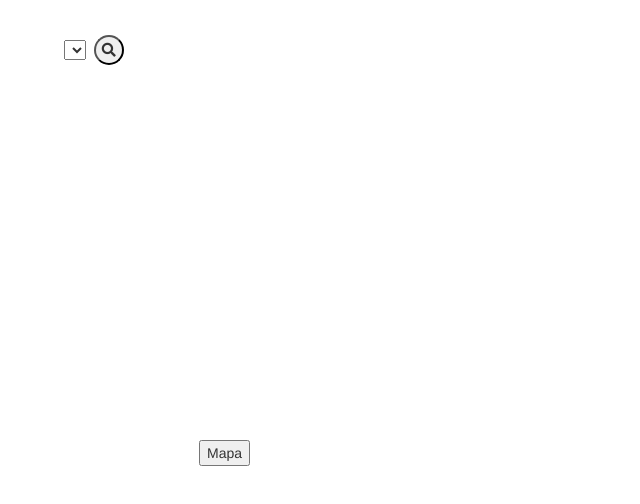
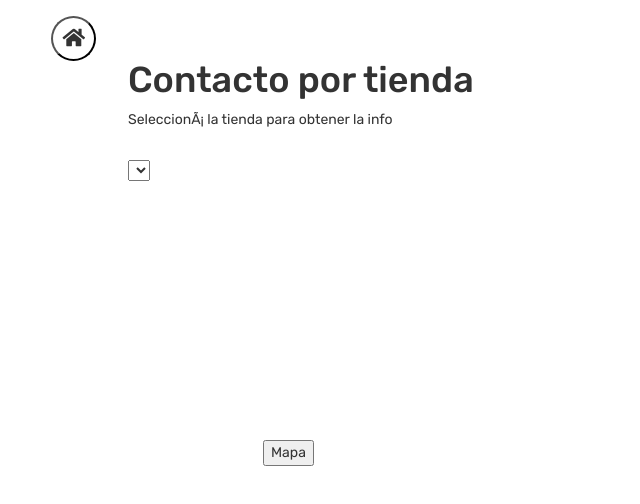
Before and after one commit to DiegoDelgado82/service, a plain HTML site: page contacts.html in a window 1280 px wide. Shown: the whole page, without its empty margins (0-640 px from the left). Drawn offline with nearby package versions, Linux system fonts and the light colour scheme; no server answers.

Commit message:
Cambios contacts

```diff
--- a/contacts.html
+++ b/contacts.html
@@ -1,47 +1,57 @@
 <!DOCTYPE html>
 
 <html lang="es"><head><meta http-equiv="Content-Type" content="text/html; charset=windows-1252">
+
     <head>
         <title>Contactos por local</title>
         <meta charset="utf-8">
-        <meta name="viewport" content="width=device-width, initial-scale=1">
+        <meta name="viewport" content="width=device-width, user-scalable=no">
         <link rel="stylesheet" href="https://maxcdn.bootstrapcdn.com/bootstrap/3.4.1/css/bootstrap.min.css">
-        <link rel="stylesheet" href="style.css">
+        <link rel="stylesheet" href="/style.css">
         <script src="https://ajax.googleapis.com/ajax/libs/jquery/3.6.0/jquery.min.js"></script>
         <script src="https://maxcdn.bootstrapcdn.com/bootstrap/3.4.1/js/bootstrap.min.js"></script>
         <link href="https://cdnjs.cloudflare.com/ajax/libs/font-awesome/5.10.0/css/all.min.css" rel="stylesheet">
       </head>
+
 
 <script src="js/store.js"></script>
 <script src="js/contacts.js"></script>
 <script>
 var idioma='es';
 </script>
-
+<link rel="preconnect" href="https://fonts.googleapis.com">
+<link rel="preconnect" href="https://fonts.gstatic.com" crossorigin>
+<link href="https://fonts.googleapis.com/css2?family=Rubik:ital,wght@0,300;0,400;0,500;0,600;0,700;0,800;0,900;1,300;1,400;1,500;1,600;1,700;1,800;1,900&display=swap" rel="stylesheet">
 
 </head>
 <body onload="renderLocals()">
+
     <div class="gral">
 
         <div class="header">
         </div>
 
         <div class="body">
+            <button class="BotonBuscar" style="position: absolute; top:2%; left:4%; "><i class="fas fa-home"></i> </button>
 
             <div class="bodyInt container-fluid">
-                <div class="row" style="position: absolute; top:5%; left:5%; width: 800px;">
+                <div class="row" style="position: absolute; top:5%; left:10%; width: 800px; text-align: left;">
 
                 	<div class="col-sm-12 col-xs-12 col-xx-12">
-
+                    	<div class="header">
+                            <h1>Contacto por tienda</h1>
+                            <p>Seleccioná la tienda para obtener la info</p>
+                            <br>
+                        </div>
                         <div id="contactos">
-                            <select id = "Locales" class="Locales" >
+                            <select id = "Locales" class="Locales" onchange=findLocals() >
                             <option value='Local'>Nro Local</option>
                             </select>
                         &nbsp;
-                            <button class=""onclick=findLocals() style="width: 30px; height: 30px; border-radius: 100%; position: absolute; top:-5px;"><i class="fa fa-search"></i> </button>
+
 
 					</div>
-                    <div id="info" class="col-sm-4 col-xs-5 col-xx-12">
+                    <div id="info" class="col-sm-12 col-xs-12 col-xx-12">
                         <div id="Jefe" style="color:brown"></div>
 
 					</div>
--- a/js/contacts.js
+++ b/js/contacts.js
@@ -79,18 +79,15 @@ function removeOptions(ddl)
 async function findLocals() {
     var localElegido = document.getElementById("Locales").value;
     let local = await getContacts();
-
+    document.getElementById("Jefe").innerHTML=""
 
     local.forEach(local => {
 
         if(localElegido=== local.Punto + "-"+local.Nombre)
        {
-        document.getElementById("Jefe").innerHTML="<h3>"+local.Jefe+"</h3> <ul> <li><i class='fa fa-phone'></i>"+ local.Celular+"<li><i class='fa fa-envelope'></i>"+local.Mail+"<ul>"
+        document.getElementById("Jefe").innerHTML="<h3>"+local.Jefe+"</h3> <li><i class='fab fa-whatsapp'></i> "+"<a href='https://wa.me/54"+local.Celular+"'?text=Hola' target='_blank'>"+local.Celular+"</a></li><li><i class='fa fa-envelope'></i> "+local.Mail+"<ul>"
 
 
-
-
-        document.getElementById("demo").innerHTML =leyenda
        }
 
     });
--- a/style.css
+++ b/style.css
@@ -1,7 +1,7 @@
 body
 {
   background-image: linear-gradient(to bottom right, #080808,#31e7de);
-
+  font-family: 'Rubik', sans-serif;
 
 }
 
```
Also changed, not shown: index.html (+3 -2 lines), img/background.png (added).
